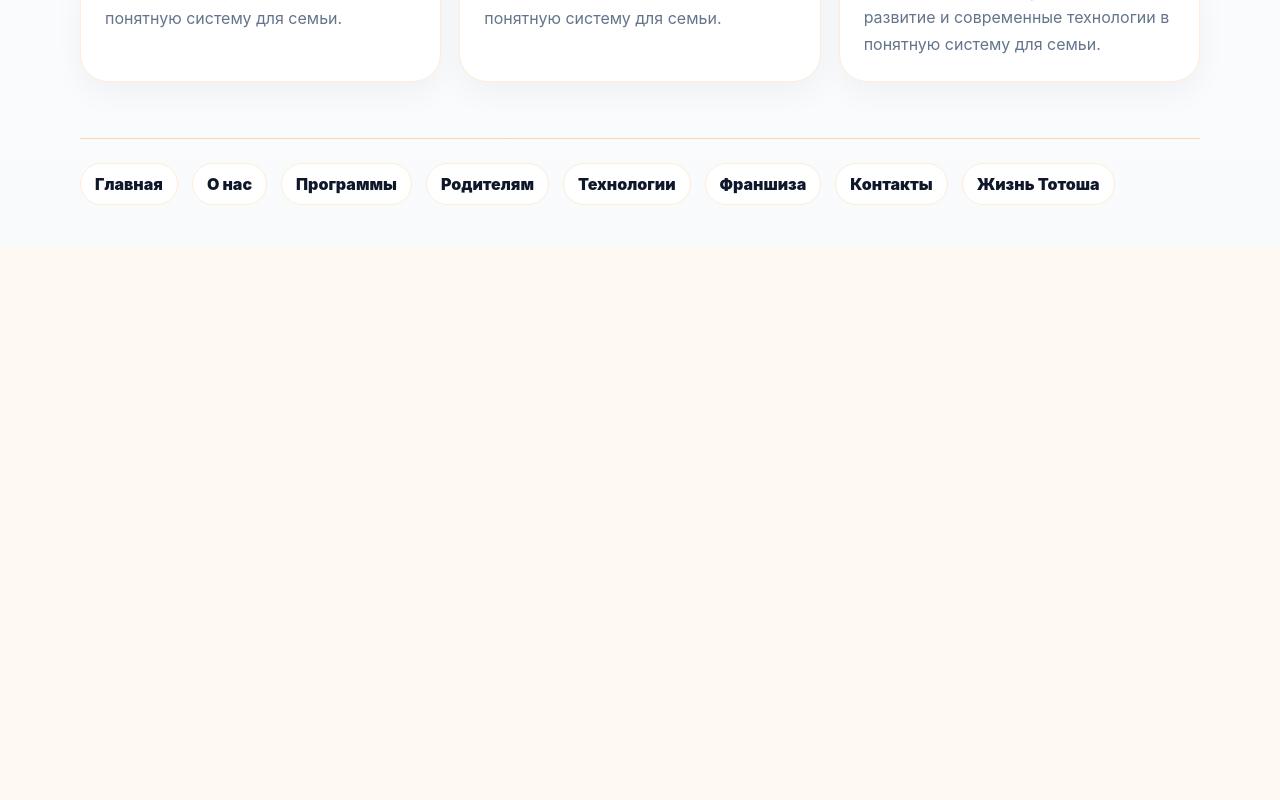
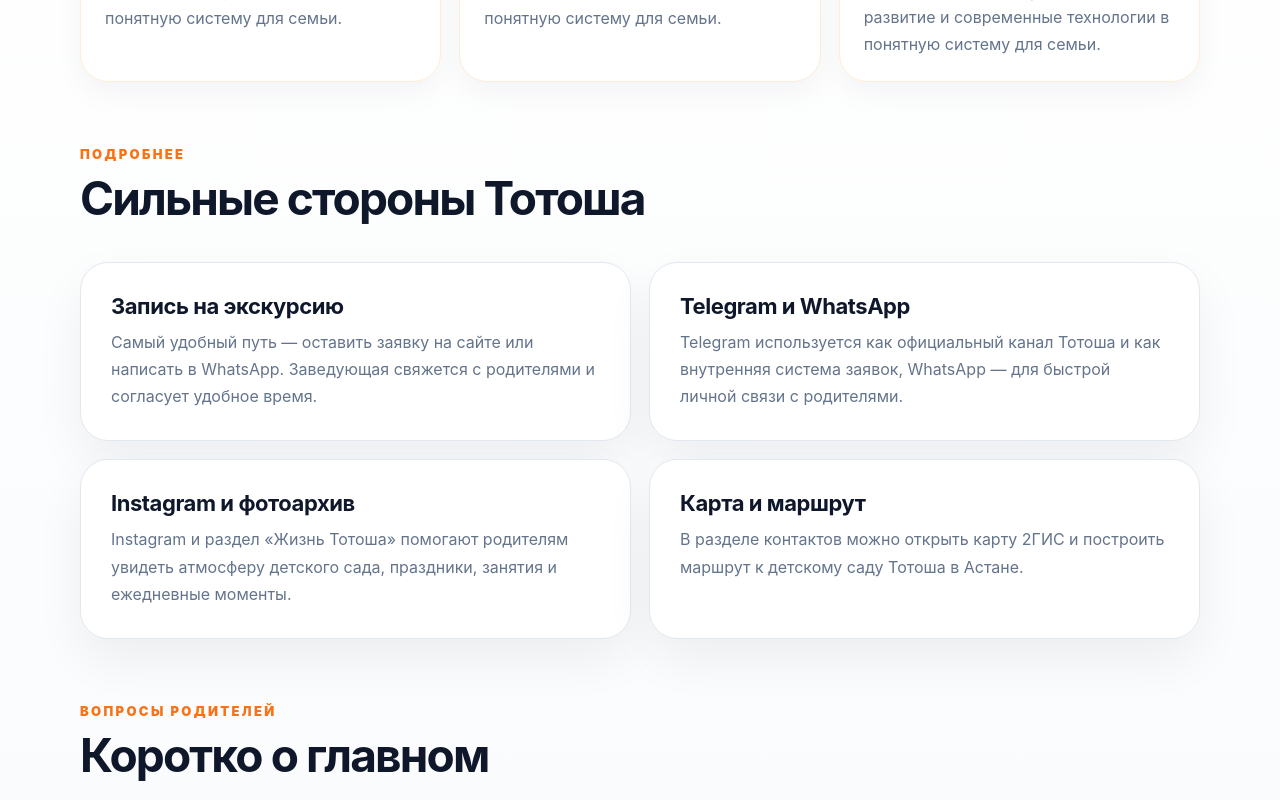
Before and after one commit to nexora-kz/totosha, a Next.js app: page /contacts in a window 1280 px wide. Shown: the part 1260-2060 px from the top of the page. Before the commit the page ends 1507 px from the top, so only its background shows below. Built offline with nearby package versions, Linux system fonts and the light colour scheme.

Commit message:
TOTOSHA SEO v036: expand contacts page

```diff
--- a/app/contacts/page.tsx
+++ b/app/contacts/page.tsx
@@ -3,7 +3,7 @@ import { SeoLanding } from '../../components/SeoLanding';
 
 export const metadata: Metadata = {
   title: 'Контакты детского сада Тотоша в Астане',
-  description: 'Контакты Тотоша: записаться на экскурсию, позвонить заведующей, написать в WhatsApp или Telegram, открыть карту и маршрут.',
+  description: 'Контакты Тотоша: записаться на экскурсию, позвонить заведующей, написать в WhatsApp, открыть Telegram, Instagram, 2ГИС карту и маршрут.',
   alternates: { canonical: '/contacts' },
 };
 
@@ -21,6 +21,34 @@ export default function ContactsSeoPage() {
         'Запись на экскурсию',
         'Удобный маршрут через 2ГИС',
       ]}
+      details={[
+        {
+          title: 'Запись на экскурсию',
+          text: 'Самый удобный путь — оставить заявку на сайте или написать в WhatsApp. Заведующая свяжется с родителями и согласует удобное время.',
+        },
+        {
+          title: 'Telegram и WhatsApp',
+          text: 'Telegram используется как официальный канал Тотоша и как внутренняя система заявок, WhatsApp — для быстрой личной связи с родителями.',
+        },
+        {
+          title: 'Instagram и фотоархив',
+          text: 'Instagram и раздел «Жизнь Тотоша» помогают родителям увидеть атмосферу детского сада, праздники, занятия и ежедневные моменты.',
+        },
+        {
+          title: 'Карта и маршрут',
+          text: 'В разделе контактов можно открыть карту 2ГИС и построить маршрут к детскому саду Тотоша в Астане.',
+        },
+      ]}
+      faq={[
+        {
+          question: 'Кому звонить по вопросам поступления?',
+          answer: 'Основной контакт — Айшагуль Галымжановна, заведующая детским садом. Телефон: +7 (776) 700-29-29.',
+        },
+        {
+          question: 'Можно ли написать в Telegram?',
+          answer: 'Да. Официальный канал Тотоша находится по адресу t.me/totoshakids. Для быстрой записи удобнее WhatsApp или форма на сайте.',
+        },
+      ]}
       cta="Написать в WhatsApp"
     />
   );
```
